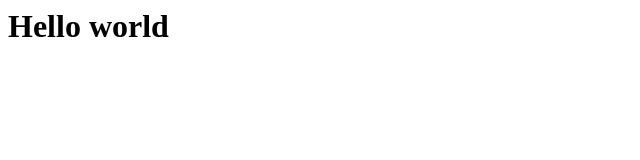
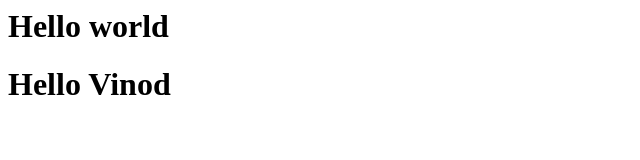
Before and after one commit to vinoeie07/git-github, a plain HTML site: page index.html in a window 1280 px wide. Shown: the whole page, without its empty margins (0-640 px from the left). Drawn offline with Linux system fonts and the light colour scheme.

Commit message:
Adding mul files commit 2

```diff
--- a/index.html
+++ b/index.html
@@ -1,3 +1,4 @@
 <html>
 <h1>Hello world</h1>
+<h1>Hello Vinod</h1>
 </html>
```
Also changed, not shown: test1.txt (added), test2.txt (added), test3.txt (added).
